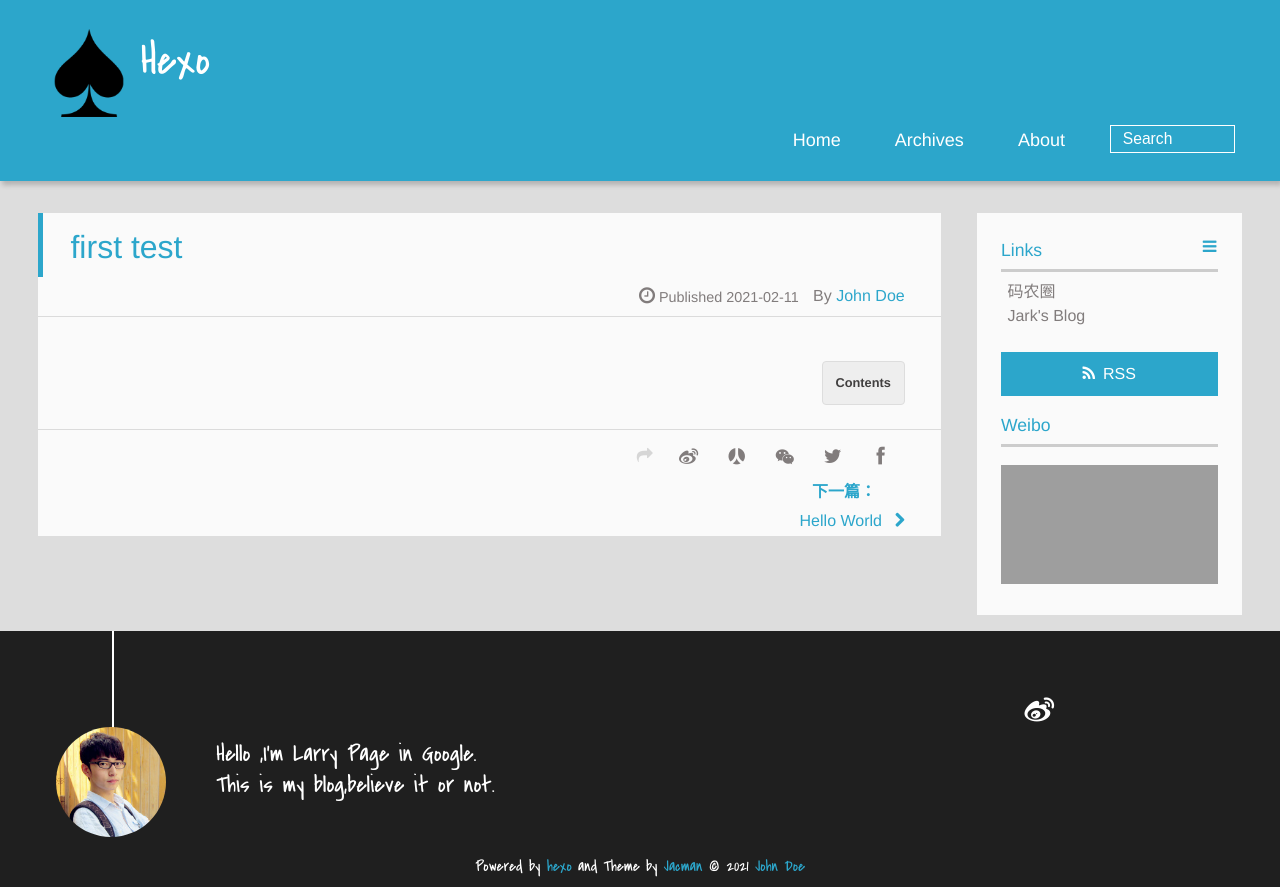
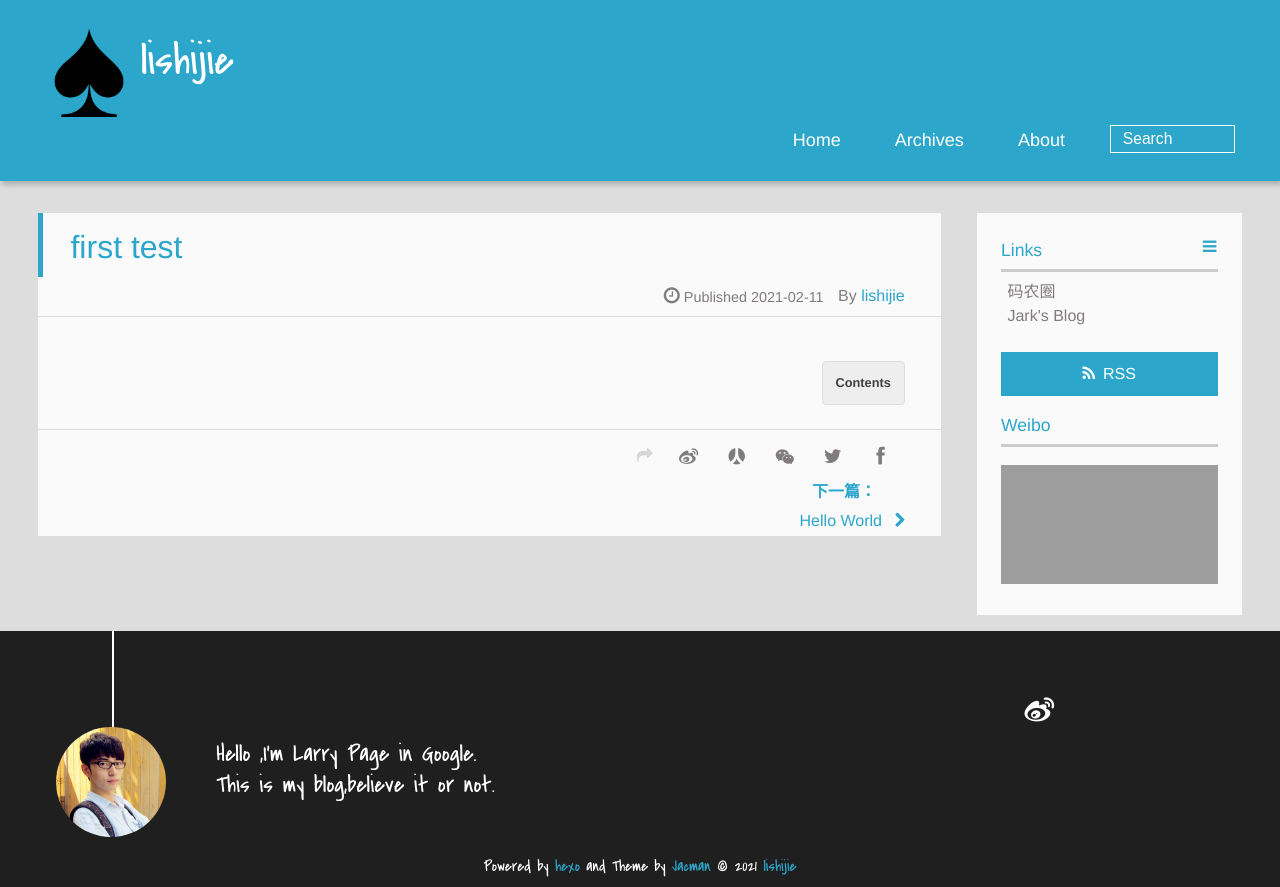
Before and after one commit to lishijie233/lishijie233.github.io, a plain HTML site: page 2021/02/11/first-test/index.html in a window 1280 px wide. Drawn offline with Linux system fonts and the light colour scheme; grey boxes are pictures that could not be loaded; a script that the page names is missing.

Commit message:
Site updated: 2021-02-11 13:40:01

```diff
--- a/2021/02/11/first-test/index.html
+++ b/2021/02/11/first-test/index.html
@@ -4,25 +4,25 @@
 <head>
   <meta charset="UTF-8">
 
-    <title>first test | Hexo</title>
+    <title>first test | lishijie</title>
     <meta name="viewport" content="width=device-width, initial-scale=1,user-scalable=no">
 
-    <meta name="author" content="John Doe">
+    <meta name="author" content="lishijie">
 
 
 
     <meta property="og:type" content="article">
 <meta property="og:title" content="first test">
 <meta property="og:url" content="http://example.com/2021/02/11/first-test/index.html">
-<meta property="og:site_name" content="Hexo">
+<meta property="og:site_name" content="lishijie">
 <meta property="og:locale" content="en_US">
 <meta property="article:published_time" content="2021-02-11T04:29:53.000Z">
 <meta property="article:modified_time" content="2021-02-11T04:29:53.443Z">
-<meta property="article:author" content="John Doe">
+<meta property="article:author" content="lishijie">
 <meta name="twitter:card" content="summary">
 
 
-    <link rel="alternative" href="/atom.xml" title="Hexo" type="application/atom+xml">
+    <link rel="alternative" href="/atom.xml" title="lishijie" type="application/atom+xml">
 
 
     <link rel="icon" href="/img/favicon.ico">
@@ -42,11 +42,11 @@
 <div>
 
 			<div id="imglogo">
-				<a href="/"><img src="/img/logo.png" alt="Hexo" title="Hexo"/></a>
+				<a href="/"><img src="/img/logo.png" alt="lishijie" title="lishijie"/></a>
 			</div>
 
 			<div id="textlogo">
-				<h1 class="site-name"><a href="/" title="Hexo">Hexo</a></h1>
+				<h1 class="site-name"><a href="/" title="lishijie">lishijie</a></h1>
 				<h2 class="blog-motto"></h2>
 			</div>
 			<div class="navbar"><a class="navbutton navmobile" href="#" title="Menu">
@@ -85,7 +85,7 @@
   </h1>
   <p class="article-author">By
 
-		<a href="/about" title="John Doe" target="_blank" itemprop="author">John Doe</a>
+		<a href="/about" title="lishijie" target="_blank" itemprop="author">lishijie</a>
 
   <p class="article-time">
     <time datetime="2021-02-11T04:29:53.000Z" itemprop="datePublished"> Published 2021-02-11</time>
@@ -113,7 +113,7 @@
 
 	<div class="article-share" id="share">
 
-	  <div data-url="http://example.com/2021/02/11/first-test/" data-title="first test | Hexo" data-tsina="" class="share clearfix">
+	  <div data-url="http://example.com/2021/02/11/first-test/" data-title="first test | lishijie" data-tsina="" class="share clearfix">
 	  </div>
 
 	</div>
@@ -230,7 +230,7 @@
 		<p class="copyright">
 		Powered by <a href="http://hexo.io" target="_blank" title="hexo">hexo</a> and Theme by <a href="https://github.com/wuchong/jacman" target="_blank" title="Jacman">Jacman</a> © 2021
 
-		<a href="/about" target="_blank" title="John Doe">John Doe</a>
+		<a href="/about" target="_blank" title="lishijie">lishijie</a>
 
 
 		</p>
--- a/index.html
+++ b/index.html
@@ -4,23 +4,23 @@
 <head>
   <meta charset="UTF-8">
 
-    <title>Hexo</title>
+    <title>lishijie</title>
     <meta name="viewport" content="width=device-width, initial-scale=1,user-scalable=no">
 
-    <meta name="author" content="John Doe">
+    <meta name="author" content="lishijie">
 
 
 
     <meta property="og:type" content="website">
-<meta property="og:title" content="Hexo">
+<meta property="og:title" content="lishijie">
 <meta property="og:url" content="http://example.com/index.html">
-<meta property="og:site_name" content="Hexo">
+<meta property="og:site_name" content="lishijie">
 <meta property="og:locale" content="en_US">
-<meta property="article:author" content="John Doe">
+<meta property="article:author" content="lishijie">
 <meta name="twitter:card" content="summary">
 
 
-    <link rel="alternative" href="/atom.xml" title="Hexo" type="application/atom+xml">
+    <link rel="alternative" href="/atom.xml" title="lishijie" type="application/atom+xml">
 
 
     <link rel="icon" href="/img/favicon.ico">
@@ -42,11 +42,11 @@
 <div>
 
 			<div id="imglogo">
-				<a href="/"><img src="/img/logo.png" alt="Hexo" title="Hexo"/></a>
+				<a href="/"><img src="/img/logo.png" alt="lishijie" title="lishijie"/></a>
 			</div>
 
 			<div id="textlogo">
-				<h1 class="site-name"><a href="/" title="Hexo">Hexo</a></h1>
+				<h1 class="site-name"><a href="/" title="lishijie">lishijie</a></h1>
 				<h2 class="blog-motto"></h2>
 			</div>
 			<div class="navbar"><a class="navbutton navmobile" href="#" title="Menu">
@@ -87,7 +87,7 @@
   </h1>
   <p class="article-author">By
 
-		<a href="/about" title="John Doe" target="_blank" itemprop="author">John Doe</a>
+		<a href="/about" title="lishijie" target="_blank" itemprop="author">lishijie</a>
 
   <p class="article-time">
     <time datetime="2021-02-11T04:29:53.000Z" itemprop="datePublished"> Published 2021-02-11</time>
@@ -136,7 +136,7 @@
   </h1>
   <p class="article-author">By
 
-		<a href="/about" title="John Doe" target="_blank" itemprop="author">John Doe</a>
+		<a href="/about" title="lishijie" target="_blank" itemprop="author">lishijie</a>
 
   <p class="article-time">
     <time datetime="2021-02-11T03:22:20.704Z" itemprop="datePublished"> Published 2021-02-11</time>
@@ -267,7 +267,7 @@
 		<p class="copyright">
 		Powered by <a href="http://hexo.io" target="_blank" title="hexo">hexo</a> and Theme by <a href="https://github.com/wuchong/jacman" target="_blank" title="Jacman">Jacman</a> © 2021
 
-		<a href="/about" target="_blank" title="John Doe">John Doe</a>
+		<a href="/about" target="_blank" title="lishijie">lishijie</a>
 
 
 		</p>
```
Also changed, not shown: 2021/02/11/hello-world/index.html (+10 -10 lines), archives/2021/02/index.html (+9 -9 lines), archives/2021/index.html (+9 -9 lines), archives/index.html (+9 -9 lines).
